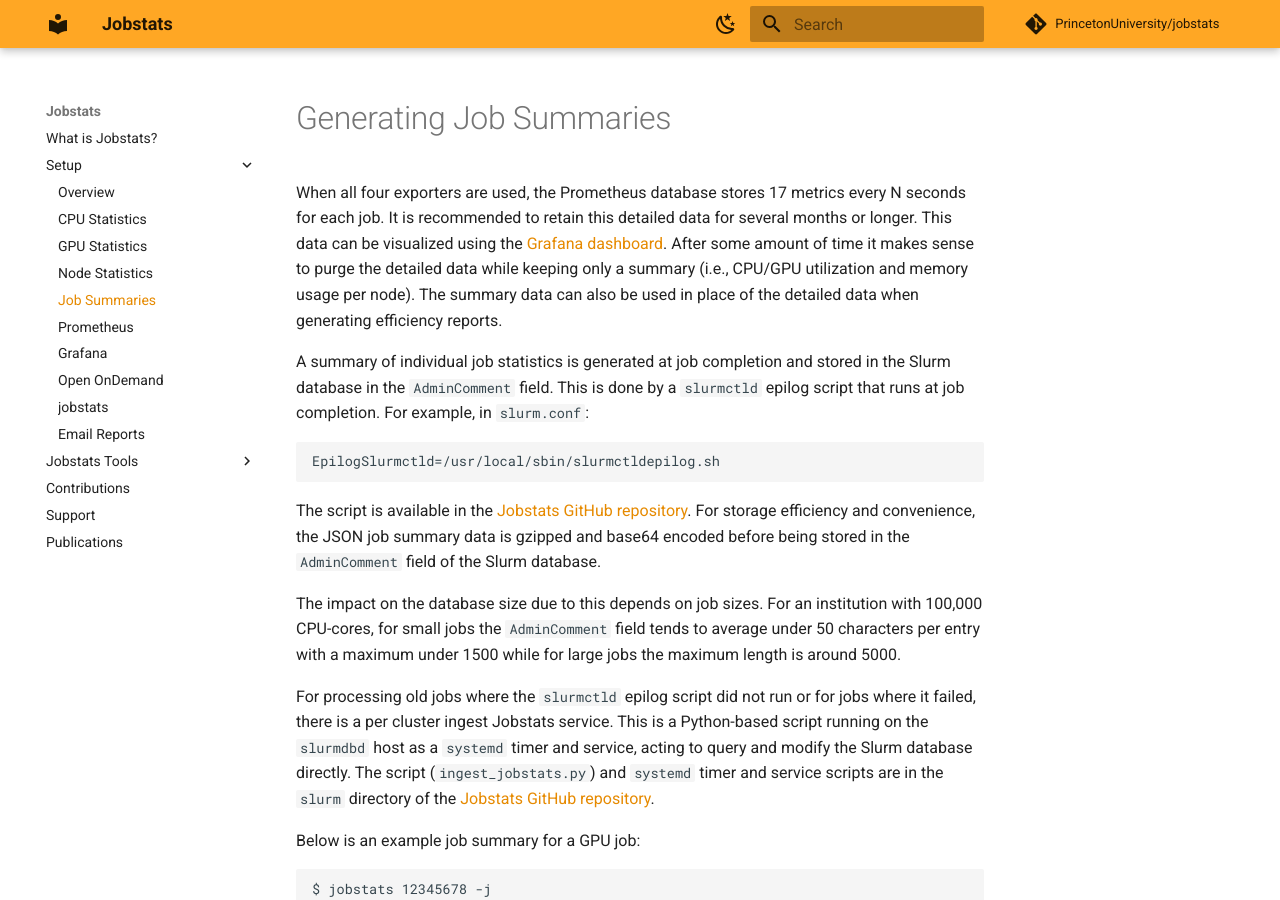
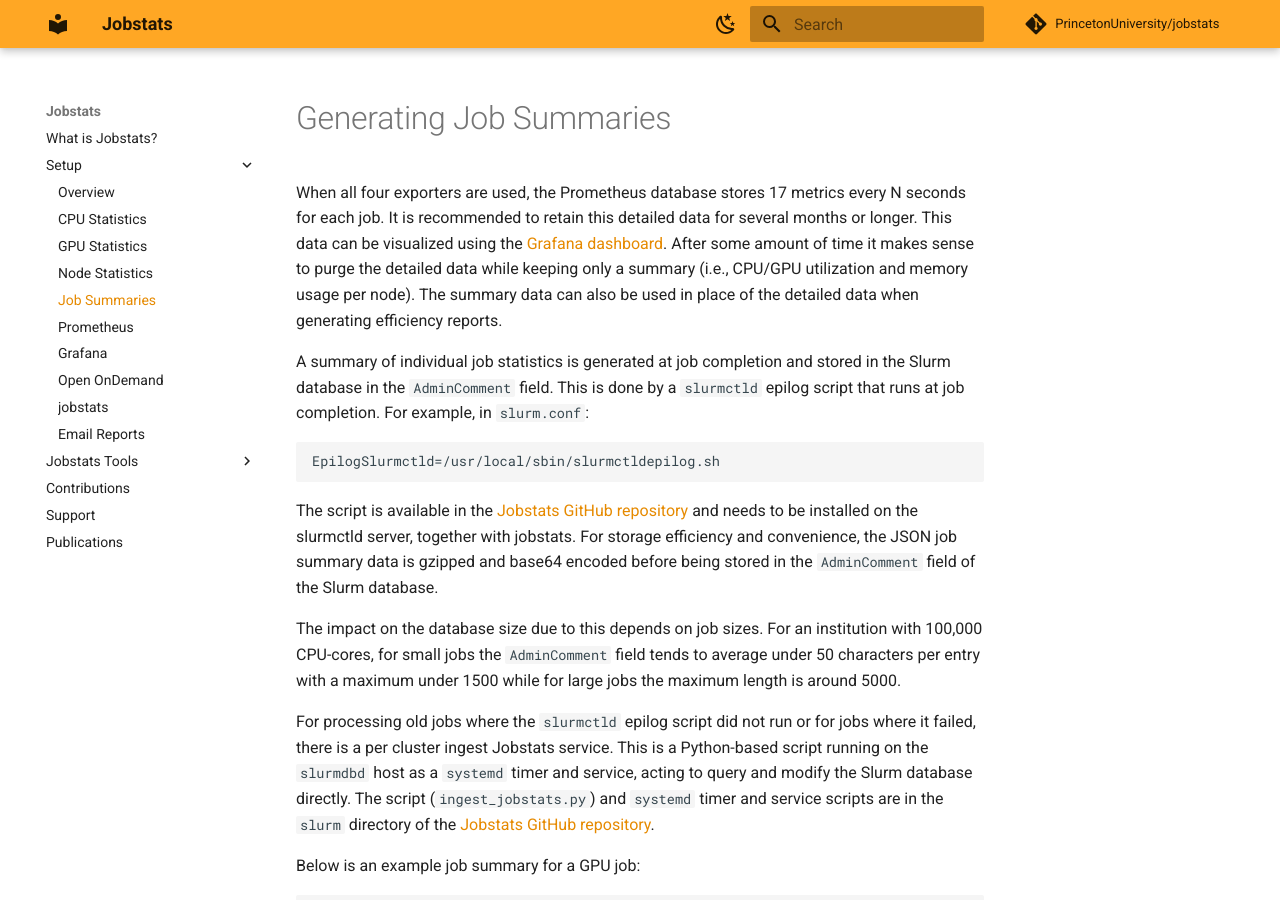
Before and after one commit to PrincetonUniversity/jobstats, an MkDocs documentation site: the page built from docs/setup/summaries.md, in a window 1280 px wide and 900 px high. Built offline with MkDocs 1.6.1 and Material for MkDocs 9.7.7, drawn with Linux system fonts in a browser that asks for light colours; comment, search, counter and statistics services are not loaded.

Commit message:
Clarify where the script needs to be installed.

````diff
--- a/docs/setup/summaries.md
+++ b/docs/setup/summaries.md
@@ -9,7 +9,7 @@ A summary of individual job statistics is generated at job completion and stored
 EpilogSlurmctld=/usr/local/sbin/slurmctldepilog.sh
 ```
 
-The script is available in the <a href="https://github.com/PrincetonUniversity/jobstats/tree/main/slurm" target="_blank">Jobstats GitHub repository</a>. For storage efficiency and convenience, the JSON job summary data is gzipped and base64 encoded before being stored in the `AdminComment` field of the Slurm database.
+The script is available in the <a href="https://github.com/PrincetonUniversity/jobstats/tree/main/slurm" target="_blank">Jobstats GitHub repository</a> and needs to be installed on the slurmctld server, together with jobstats. For storage efficiency and convenience, the JSON job summary data is gzipped and base64 encoded before being stored in the `AdminComment` field of the Slurm database.
 
 The impact on the database size due to this depends on job sizes. For an institution with 100,000 CPU-cores, for small jobs the `AdminComment` field tends to average under 50 characters per entry with a maximum under 1500 while for large jobs the maximum length is around 5000.
 
````
